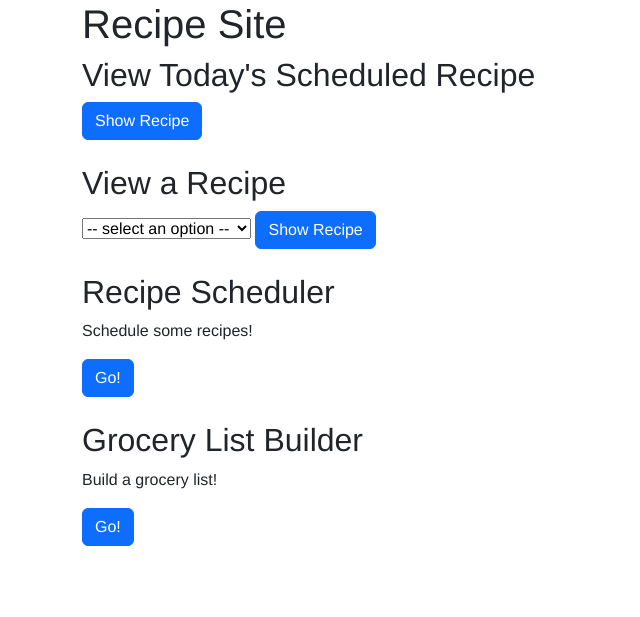
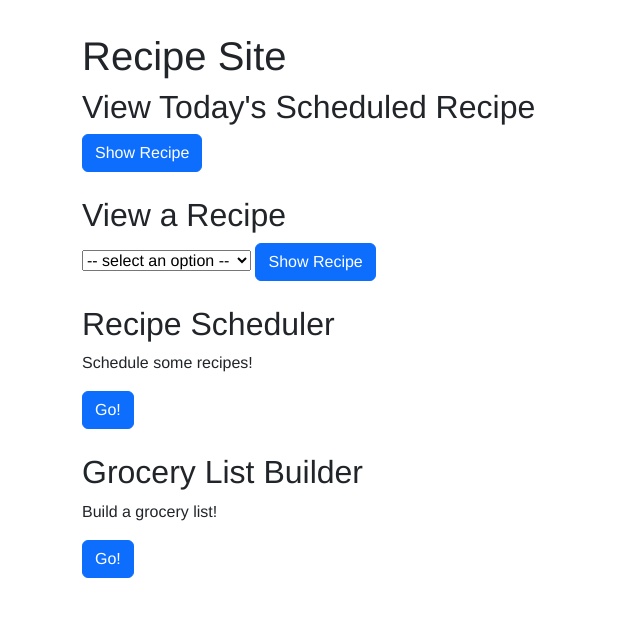
Before and after one commit to pkepley/recipe-site, a Flask app: template templates/index.html in a window 1280 px wide. Shown: the top 617 px of the page, without its empty margins (0-640 px from the left). Run offline with Flask 3, Linux system fonts and the light colour scheme; the template is opened without the code that fills it: most values are stand-ins (such as "Sample title", 1, 10 or a date in 2020); some libraries are stand-ins or nearby versions.

Commit message:
add white space above/below container + main everywhere

```diff
--- a/static/main.css
+++ b/static/main.css
@@ -1,3 +1,8 @@
 body {
     font-family: Helvetica, Arial, Sans-Serif;
 }
+
+.container {
+    margin-top: 2.5%;
+    margin-botton: 2.5%;
+}
--- a/templates/common-loads.html
+++ b/templates/common-loads.html
@@ -2,12 +2,12 @@
 <meta name="viewport" content="width=device-width, initial-scale=1">
 
 <link rel="shortcut icon" href="/recipe-site/static/favicon.ico">
+<link rel="stylesheet" href="/recipe-site/static/main.css">
 
 <link rel="stylesheet" href="/recipe-site/static/third-party/selectize.min.css"/>
 <link rel="stylesheet" href="/recipe-site/static/third-party/bootstrap.min.css"/>
 <link rel="stylesheet" href="/recipe-site/static/third-party/bootstrap-icons-1.9.1/bootstrap-icons.css">
 
-
 <script src="/recipe-site/static/third-party/jquery-3.6.0.min.js"></script>
 <script src="/recipe-site/static/third-party/selectize.min.js"></script>
 <script src="/recipe-site/static/third-party/bootstrap.min.js"></script>
```
